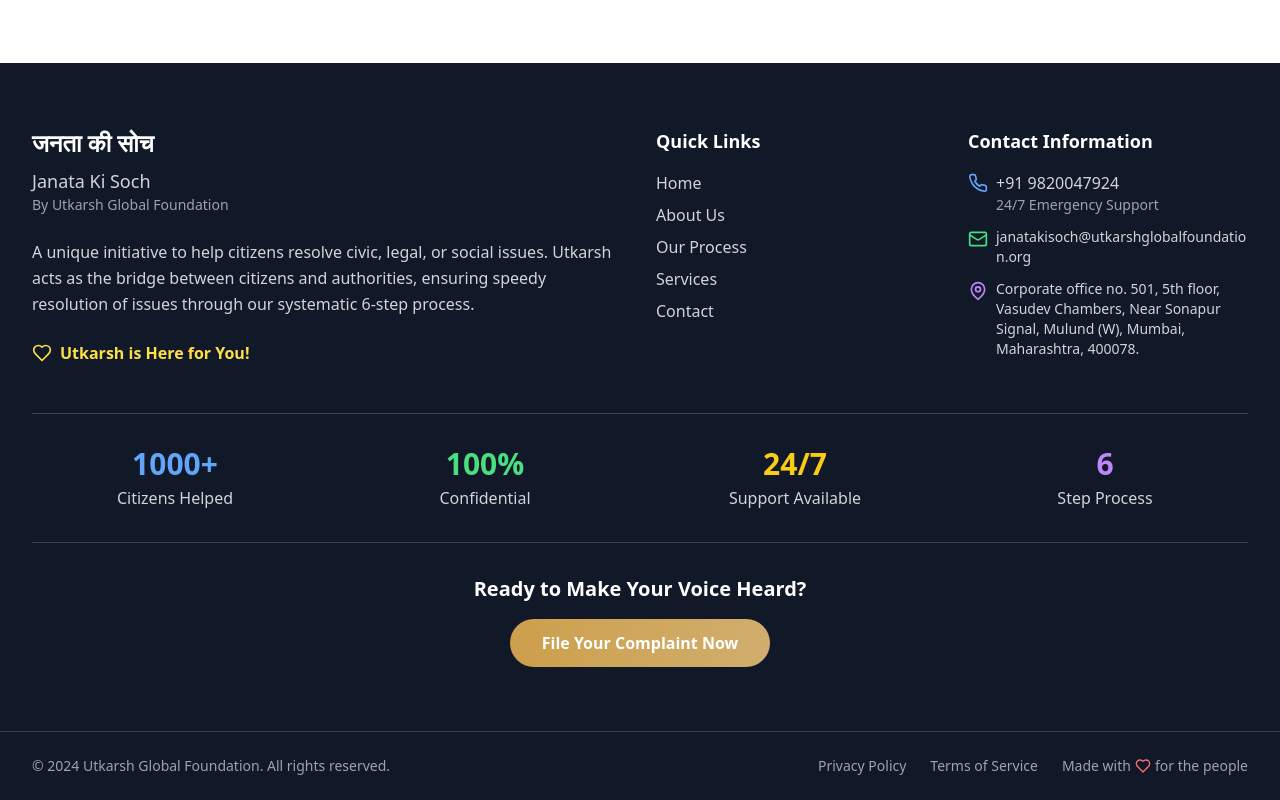
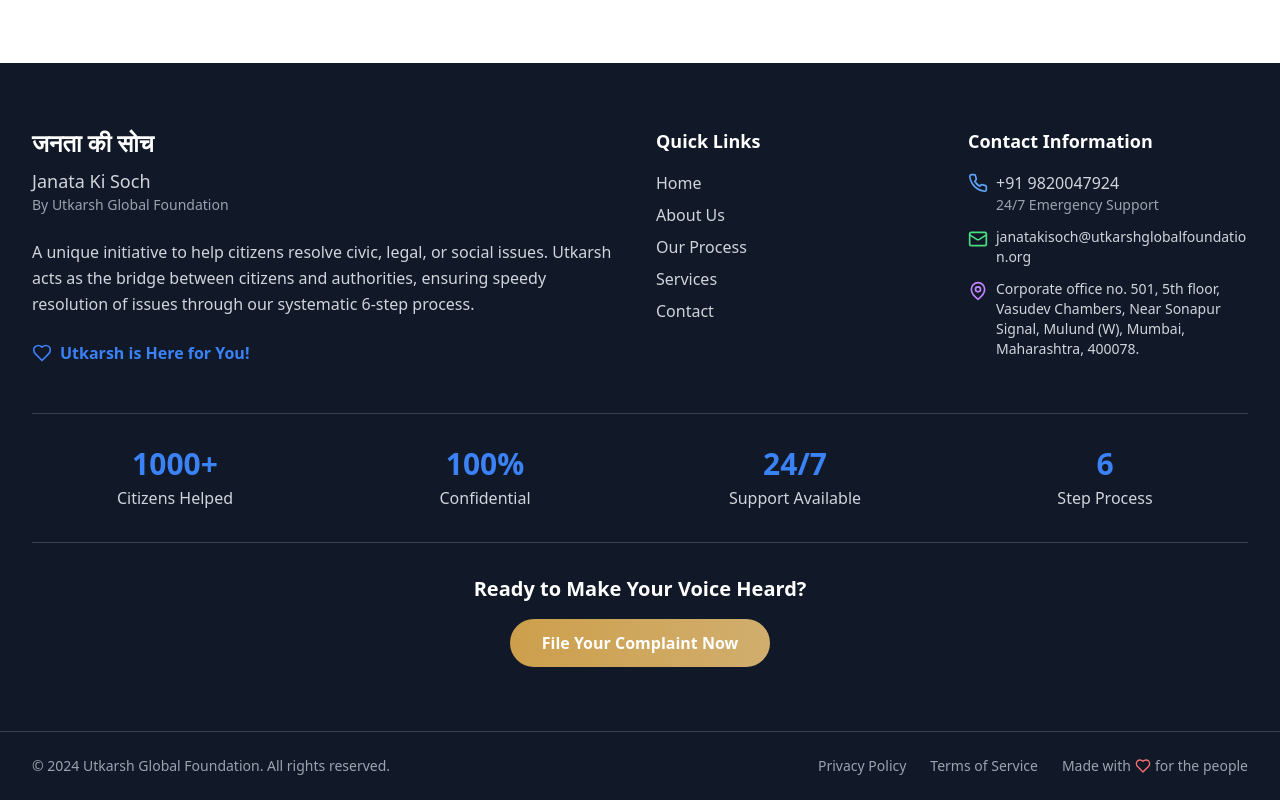
Before and after one commit to shahzad2615/Janta-Ki-Soch, a React (Vite) app: page / in a window 1280 px wide. Shown: the part 6145-6945 px from the top of the page. Built offline with nearby package versions, Linux system fonts and the light colour scheme.

Commit message:
Updated website content and design

```diff
--- a/src/components/Footer.tsx
+++ b/src/components/Footer.tsx
@@ -26,7 +26,7 @@
               Utkarsh acts as the bridge between citizens and authorities, ensuring speedy
               resolution of issues through our systematic 6-step process.
             </p>
-            <div className="flex items-center text-yellow-300">
+            <div className="flex items-center text-blue-500">
               <Heart className="w-5 h-5 mr-2" />
               <span className="font-semibold">Utkarsh is Here for You!</span>
             </div>
@@ -115,19 +115,19 @@
         <div className="border-t border-gray-700 mt-12 pt-8">
           <div className="grid grid-cols-1 md:grid-cols-4 gap-6 text-center">
             <div>
-              <div className="text-3xl font-bold text-blue-400 mb-1">1000+</div>
+              <div className="text-3xl font-bold text-blue-500 mb-1">1000+</div>
               <div className="text-gray-300">Citizens Helped</div>
             </div>
             <div>
-              <div className="text-3xl font-bold text-green-400 mb-1">100%</div>
+              <div className="text-3xl font-bold text-blue-500 mb-1">100%</div>
               <div className="text-gray-300">Confidential</div>
             </div>
             <div>
-              <div className="text-3xl font-bold text-yellow-400 mb-1">24/7</div>
+              <div className="text-3xl font-bold text-blue-500 mb-1">24/7</div>
               <div className="text-gray-300">Support Available</div>
             </div>
             <div>
-              <div className="text-3xl font-bold text-purple-400 mb-1">6</div>
+              <div className="text-3xl font-bold text-blue-500 mb-1">6</div>
               <div className="text-gray-300">Step Process</div>
             </div>
           </div>
```
